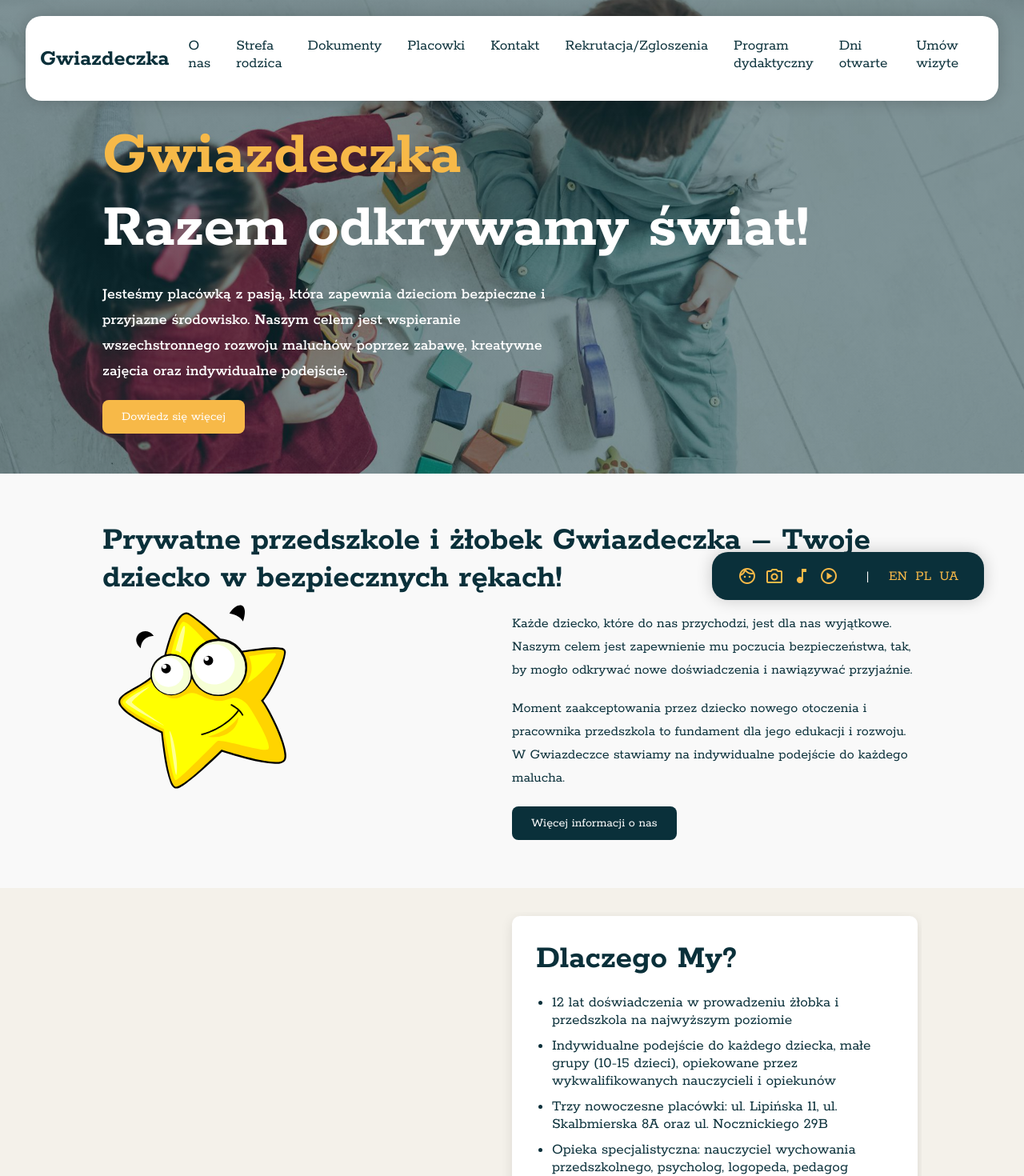
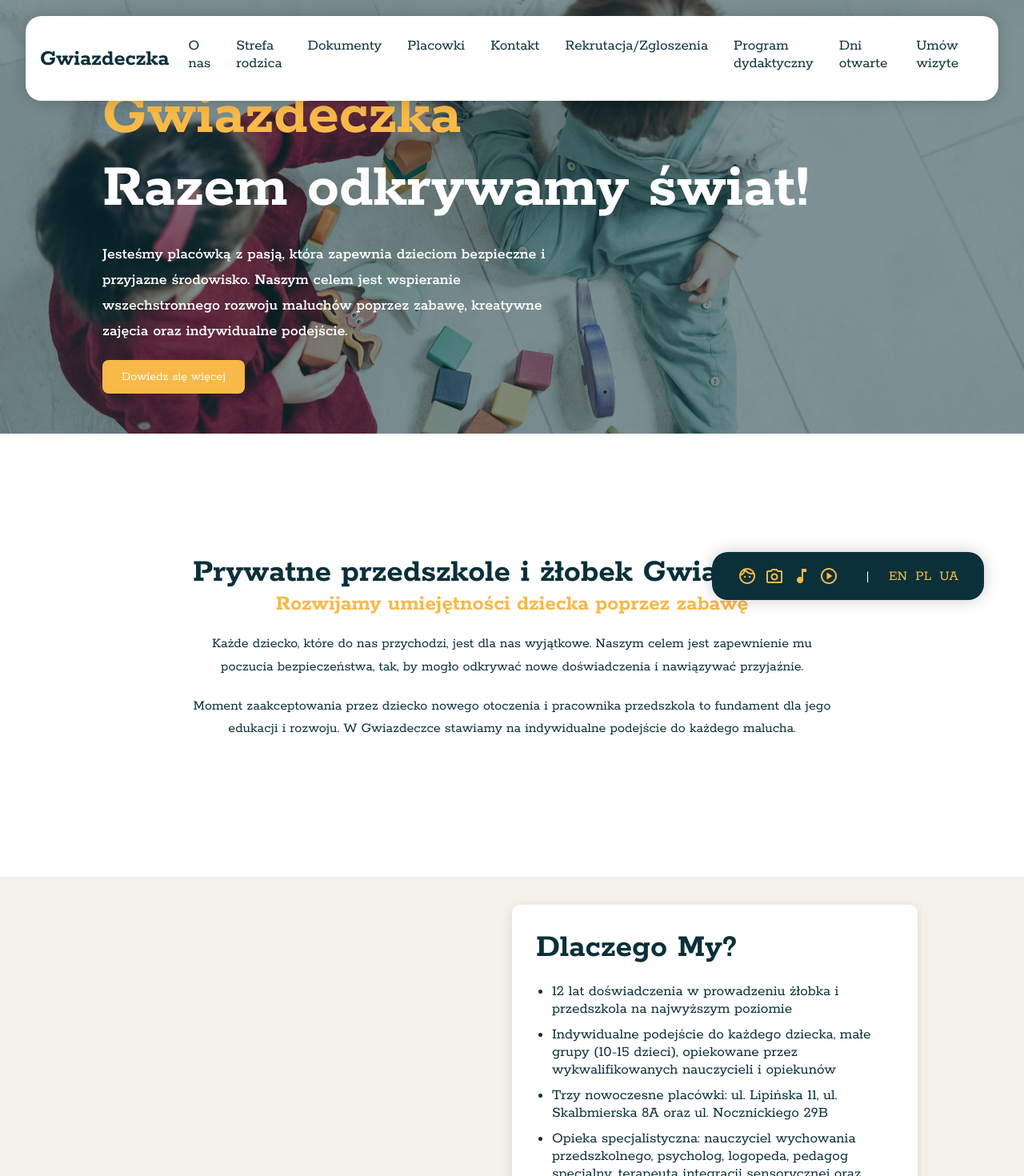
Before and after one commit to Smoleckk/portal-maluch, an Angular app in the folder web/maluch/: page / in a window 1280 px wide. Shown: the top 1470 px of the page at 80% size. Built offline with nearby package versions, Linux system fonts and the light colour scheme; a web font is replaced by a local one.

Commit message:
zabawa z glowna strona

```diff
--- a/web/maluch/projects/maluch-app/src/app/funkcjonalnosci/prezentacja/komponenty/header/header.component.scss
+++ b/web/maluch/projects/maluch-app/src/app/funkcjonalnosci/prezentacja/komponenty/header/header.component.scss
@@ -6,14 +6,14 @@ $highlight-color: #f39c12;
 $shadow-color: rgba(0, 0, 0, 0.1);
 $shadow-hover-color: rgba(0, 0, 0, 0.2);
 .header {
-  min-height: 70vh;
+  min-height: 60vh;
   background: linear-gradient(to bottom right, rgba(10, 48, 58, 0.5), rgba(10, 48, 58, 0.5)),
   url("../../../../../assets/banner.jpg") center/cover no-repeat;
   display: flex;
   align-items: center;
 
   .text-box {
-    margin: 150px 0 50px 0;
+    margin: 100px 0 50px 0;
 
     h1 {
       font-size: 80px;
--- a/web/maluch/projects/maluch-app/src/app/funkcjonalnosci/prezentacja/komponenty/sub-header/sub-header.component.scss
+++ b/web/maluch/projects/maluch-app/src/app/funkcjonalnosci/prezentacja/komponenty/sub-header/sub-header.component.scss
@@ -12,7 +12,7 @@ $shadow-hover-color: rgba(0, 0, 0, 0.2);
   align-items: end;
 
   h1 {
-    font-size: 80px;
+    font-size: 64px;
   }
 
   p {
--- a/web/maluch/projects/maluch-app/src/app/funkcjonalnosci/prezentacja/strony/prezentacja-strona-glowna/prezentacja-strona-glowna.component.html
+++ b/web/maluch/projects/maluch-app/src/app/funkcjonalnosci/prezentacja/strony/prezentacja-strona-glowna/prezentacja-strona-glowna.component.html
@@ -1,25 +1,40 @@
 <!-- Header Section -->
 <app-header></app-header>
 
-<section class="powitanie">
+
+<section class="rekrutacja">
   <div class="container">
-    <h1>Prywatne przedszkole i żłobek Gwiazdeczka – Twoje dziecko w bezpiecznych rękach!</h1>
-    <div class="wiersze">
-      <div class="kolumna-lewa">
-        <div class="powitanie-img">
-          <img alt="bird" class="bird" src="assets/star.svg">
-        </div>
-      </div>
-      <div class="kolumna-prawa">
+    <h1>Prywatne przedszkole i żłobek Gwiazdeczka</h1>
+    <div class="rekrutacja-kontent">
+      <h2>Rozwijamy umiejętności dziecka poprzez zabawę</h2>
       <p>Każde dziecko, które do nas przychodzi, jest dla nas wyjątkowe. Naszym celem jest zapewnienie mu poczucia
         bezpieczeństwa, tak, by mogło odkrywać nowe doświadczenia i nawiązywać przyjaźnie.</p>
       <p>Moment zaakceptowania przez dziecko nowego otoczenia i pracownika przedszkola to fundament dla jego edukacji
         i rozwoju. W Gwiazdeczce stawiamy na indywidualne podejście do każdego malucha.</p>
-        <a class="btn btn-light" routerLink="/o-nas">Więcej informacji o nas</a>
-      </div>
+<!--      <a class="btn btn-light" routerLink="/">Zapisz dziecko</a>-->
     </div>
   </div>
 </section>
+
+<!--<section class="powitanie">-->
+<!--  <div class="container">-->
+<!--    <h1>Prywatne przedszkole i żłobek Gwiazdeczka – Twoje dziecko w bezpiecznych rękach!</h1>-->
+<!--    <div class="wiersze">-->
+<!--      <div class="kolumna-lewa">-->
+<!--        <div class="powitanie-img">-->
+<!--          <img alt="bird" class="bird" src="assets/star.svg">-->
+<!--        </div>-->
+<!--      </div>-->
+<!--      <div class="kolumna-prawa">-->
+<!--        <p>Każde dziecko, które do nas przychodzi, jest dla nas wyjątkowe. Naszym celem jest zapewnienie mu poczucia-->
+<!--          bezpieczeństwa, tak, by mogło odkrywać nowe doświadczenia i nawiązywać przyjaźnie.</p>-->
+<!--        <p>Moment zaakceptowania przez dziecko nowego otoczenia i pracownika przedszkola to fundament dla jego edukacji-->
+<!--          i rozwoju. W Gwiazdeczce stawiamy na indywidualne podejście do każdego malucha.</p>-->
+<!--        <a class="btn btn-light" routerLink="/o-nas">Więcej informacji o nas</a>-->
+<!--      </div>-->
+<!--    </div>-->
+<!--  </div>-->
+<!--</section>-->
 
 
 <app-karta-informacyjna
@@ -96,15 +111,35 @@
 
 <app-placowki></app-placowki>
 
-<section class="rekrutacja">
+<!--<section class="rekrutacja">-->
+<!--  <div class="container">-->
+<!--    <h1>Rekrutacja</h1>-->
+<!--    <div class="rekrutacja-kontent">-->
+<!--      <h2>Zapisy na rok szkolny 2023 / 2024</h2>-->
+<!--      <p>Zapraszamy do Przedszkola Gwiazdeczka dzieci w wieku od 2,5 do 5 lat, w tym dzieci ze specjalnymi potrzebami-->
+<!--        edukacyjnymi. Oferujemy przyjazne, bezpieczne i inspirujące środowisko, w którym każde dziecko może rozwijać-->
+<!--        swoje talenty.</p>-->
+<!--      <a class="btn btn-light" routerLink="/">Zapisz dziecko</a>-->
+<!--    </div>-->
+<!--  </div>-->
+<!--</section>-->
+
+<section class="powitanie">
   <div class="container">
+    <div class="wiersze">
+      <div class="kolumna-lewa">
+        <div class="powitanie-img">
+          <img alt="bird" class="bird" src="assets/star.svg">
+        </div>
+      </div>
+      <div class="kolumna-prawa">
         <h1>Rekrutacja</h1>
-    <div class="rekrutacja-kontent">
-      <h2>Zapisy na rok szkolny 2023 / 2024</h2>
+        <h2>Zapisy na rok szkolny </h2>
         <p>Zapraszamy do Przedszkola Gwiazdeczka dzieci w wieku od 2,5 do 5 lat, w tym dzieci ze specjalnymi potrzebami
           edukacyjnymi. Oferujemy przyjazne, bezpieczne i inspirujące środowisko, w którym każde dziecko może rozwijać
           swoje talenty.</p>
         <a class="btn btn-light" routerLink="/">Zapisz dziecko</a>
       </div>
     </div>
+  </div>
 </section>
--- a/web/maluch/projects/maluch-app/src/app/funkcjonalnosci/prezentacja/strony/prezentacja-strona-glowna/prezentacja-strona-glowna.component.scss
+++ b/web/maluch/projects/maluch-app/src/app/funkcjonalnosci/prezentacja/strony/prezentacja-strona-glowna/prezentacja-strona-glowna.component.scss
@@ -101,7 +101,7 @@ $shadow-hover-color: rgba(0, 0, 0, 0.2);
 
 // rekrutacja
 .rekrutacja {
-  padding: 60px 0;
+  padding: 150px 0;
   text-align: center;
   background: $background-color;
 
```
Also changed, not shown: web/maluch/projects/maluch-app/src/styles.scss (+11 -0 lines). Lines whose indentation alone changed are shown as unchanged.
